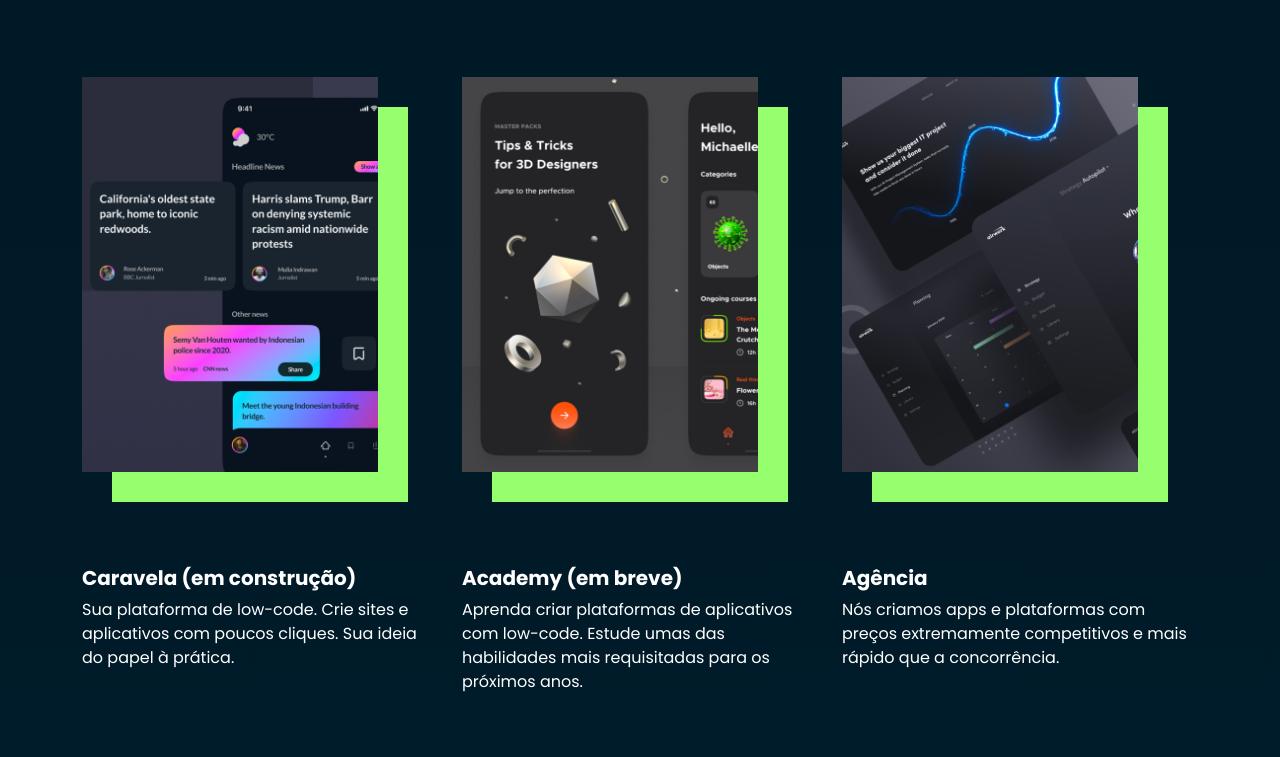
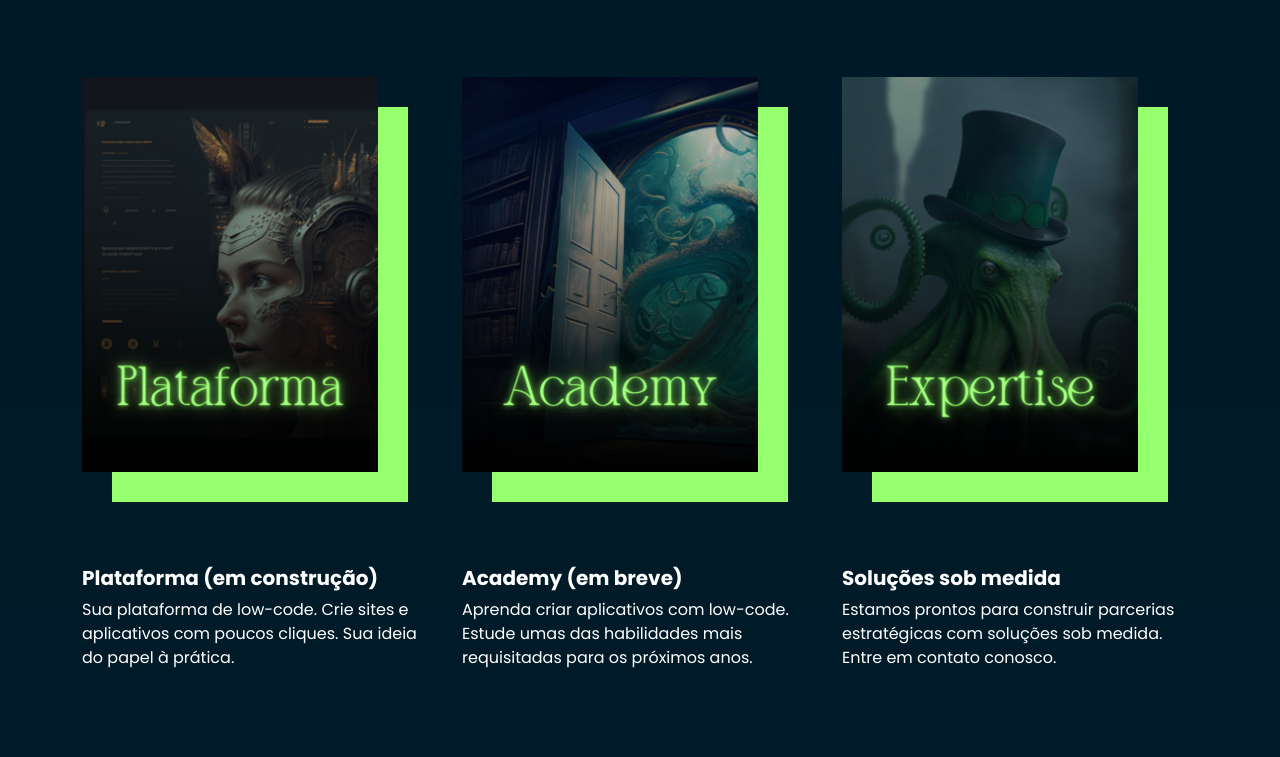
Before and after one commit to NordKraken/website, a plain HTML site: page index.html in a window 1280 px wide. Shown: the part 1603-2360 px from the top of the page. Drawn offline with nearby package versions, Linux system fonts and the light colour scheme.

Commit message:
alterações nas imagens

```diff
--- a/index.html
+++ b/index.html
@@ -53,7 +53,7 @@
           </div>
           <div class="col-12 col-sm-12  col-md-6  col-lg-5  col-xl-5  col-xxl-5">
             <figure>
-              <img src="assets/images/banner-image.png" class="ds-image-shadow">
+              <img src="assets/images/capas/inicial.png" class="ds-image-shadow">
               <figcaption>Low-code<br>No-code</figcaption>
             </figure>
           </div>
@@ -86,31 +86,31 @@
             <div class="col-12 col-sm-12  col-md-4  col-lg-4  col-xl-4  col-xxl-4 ds-projects-loop">
                 <figure>
                   <a href="#" class="ds-link-button"><i class="ri-external-link-line"></i></a>
-                  <img src="assets/images/projects-1.png" class="ds-image-shadow transition">
+                  <img src="assets/images/capas/plataforma.png" class="ds-image-shadow transition">
                 </figure>
                 <section>
-                  <h3>Caravela (em construção)</h3>
+                  <h3>Plataforma (em construção)</h3>
                   <span>Sua plataforma de low-code. Crie sites e aplicativos com poucos cliques. Sua ideia do papel à prática.</span>
                 </section>
             </div>
             <div class="col-12 col-sm-12  col-md-4  col-lg-4  col-xl-4  col-xxl-4 ds-projects-loop">
                 <figure>
                   <a href="#" class="ds-link-button"><i class="ri-external-link-line"></i></a>
-                  <img src="assets/images/projects-2.png" class="ds-image-shadow transition">
+                  <img src="assets/images/capas/academy.png" class="ds-image-shadow transition">
                 </figure>
                 <section>
                   <h3>Academy (em breve)</h3>
-                  <span>Aprenda criar plataformas de aplicativos com low-code. Estude umas das habilidades mais requisitadas para os próximos anos.</span>
+                  <span>Aprenda criar aplicativos com low-code. Estude umas das habilidades mais requisitadas para os próximos anos.</span>
                 </section>
             </div>
             <div class="col-12 col-sm-12  col-md-4  col-lg-4  col-xl-4  col-xxl-4 ds-projects-loop">
                 <figure>
                   <a href="#" class="ds-link-button"><i class="ri-external-link-line"></i></a>
-                  <img src="assets/images/projects-3.png" class="ds-image-shadow transition">
+                  <img src="assets/images/capas/expertise.png" class="ds-image-shadow transition">
                 </figure>
                 <section>
-                  <h3>Agência</h3>
-                  <span>Nós criamos apps e plataformas com preços extremamente competitivos e mais rápido que a concorrência.</span>
+                  <h3>Soluções sob medida</h3>
+                  <span>Estamos prontos para construir parcerias estratégicas com soluções sob medida. Entre em contato conosco.</span>
                 </section>
             </div>
           </div>
```
Also changed, not shown: assets/images/capas/academy.png (added), assets/images/capas/expertise.png (added), assets/images/capas/inicial.png (added), assets/images/capas/plataforma.png (added), assets/images/originais/Slimediesel_green_octopus_with_a_top_hat_in_new_York_realistic_a17fba4b-2036-4c73-85d7-81e7a9566e04.png (added), assets/images/originais/Terrence_Green_Kirby_An_anime_style_logo_for_a_YouTubers_channe_7e7de7b3-2798-4bf5-aa29-a7a06657d8b8.png (added), assets/images/originais/TylerDurdenUBC_beautiful_website_advanced_technology_AI_no_code_eae69587-b36b-4c89-8e01-7292830c8781.png (added), assets/images/originais/Unikraken_kraken_astronaught_commander_green_space_background_c7293761-14b5-4609-b6ec-f9dfc9420de4.png (added), assets/images/originais/deanvelez_a_doorway_in_the_astral_library_that_might_lead_to_th.png (added), assets/images/originais/evan.just.evan_heart_health_is_brain_health_ebed5a68-0438-48db-ade9-6e7f576e5f36.png (added), assets/images/originais/evan.just.evan_heart_health_is_brain_health_f42cec7d-4e6f-4fd6-b893-7781cf2da3cc.png (added), 1 other file.
